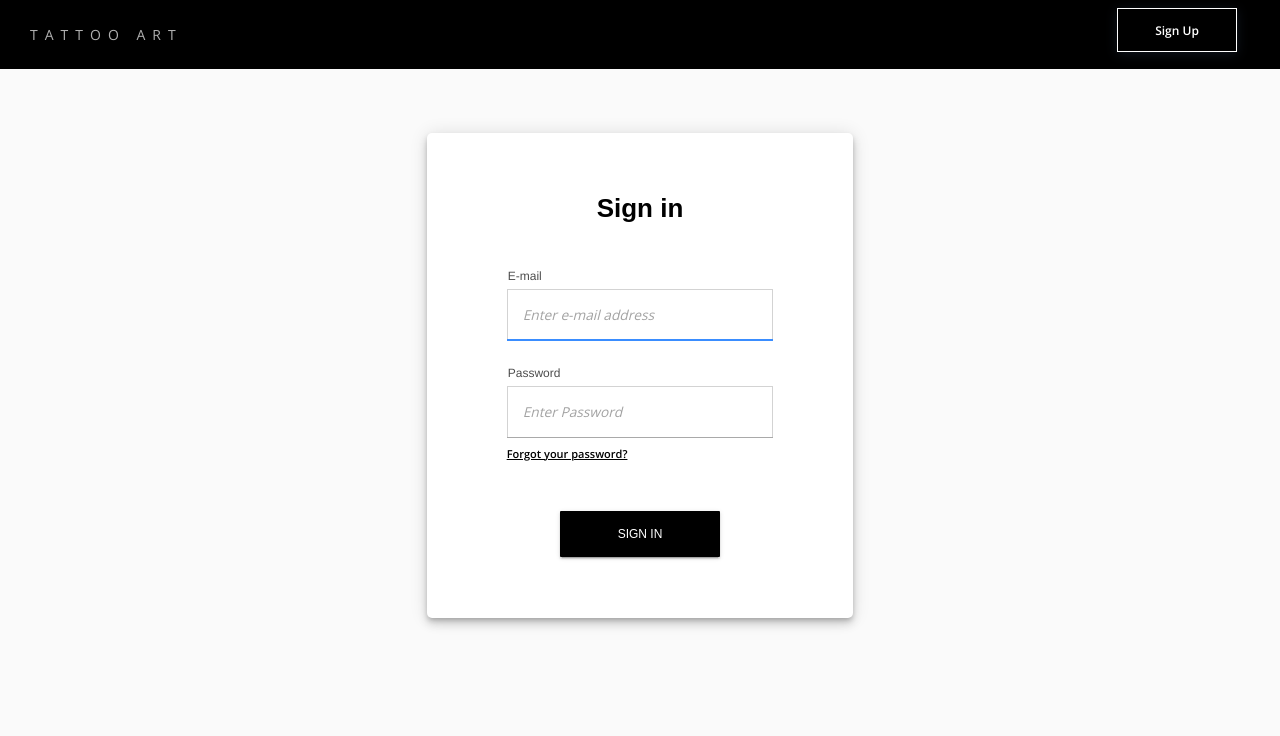
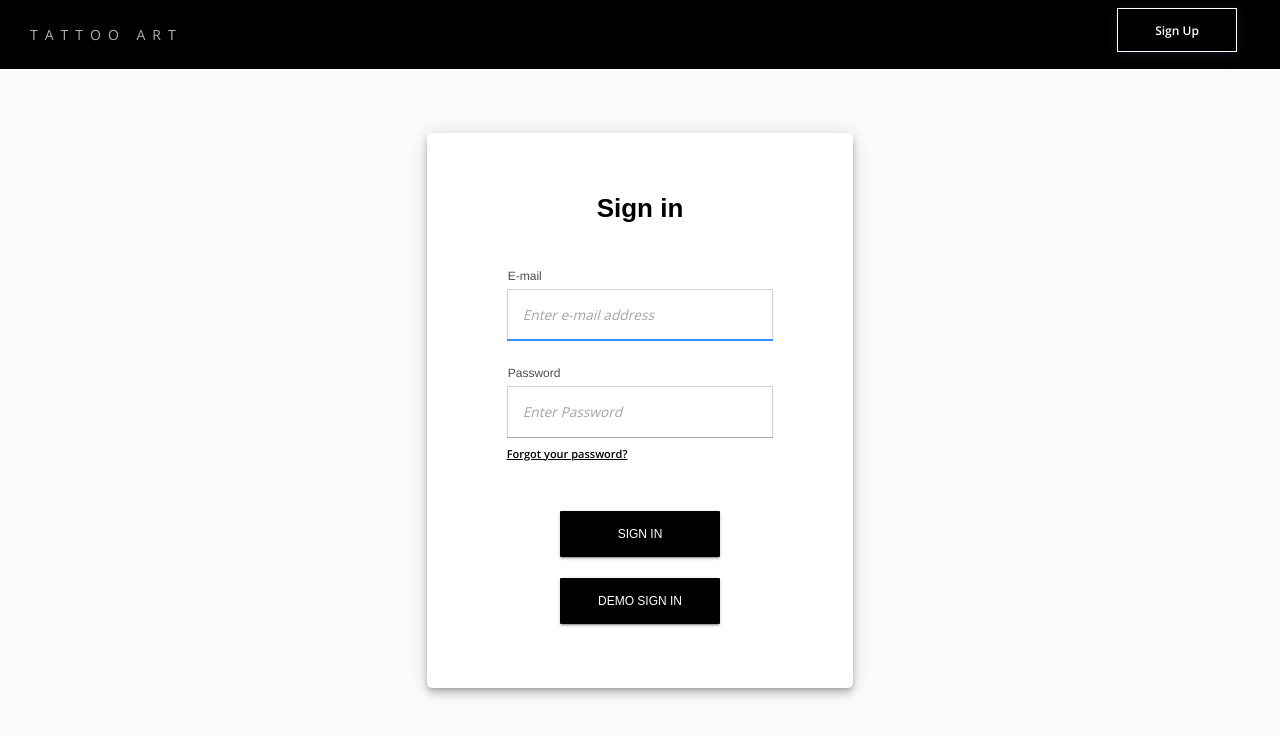
Before and after one commit to hatchways/team-spartan, a React (Create React App) app in the folder client/: page /login in a window 1280 px wide. Shown: the top 736 px of the page. Built offline with nearby package versions, Linux system fonts and the light colour scheme; no server answers.

Commit message:
Add demo button and fix testing issues.

```diff
--- a/client/src/pages/Login/Login.tsx
+++ b/client/src/pages/Login/Login.tsx
@@ -15,6 +15,20 @@ export default function Login(): JSX.Element {
   const classes = useStyles();
   const { updateLoginContext } = useAuth();
   const { updateSnackBarMessage } = useSnackBar();
+
+  const handleDemoSubmit = () => {
+    login('demo@demo.com', 'demo1234').then((data) => {
+      if (data.error) {
+        updateSnackBarMessage(data.error.message);
+      } else if (data.success) {
+        updateLoginContext(data.success);
+      } else {
+        // should not get here from backend but this catch is for an unknown issue
+        console.error({ data });
+        updateSnackBarMessage('An unexpected error occurred. Please try again');
+      }
+    });
+  };
 
   const handleSubmit = (
     { email, password }: { email: string; password: string },
@@ -48,7 +62,7 @@ export default function Login(): JSX.Element {
                 <Grid container justify={'center'}>
                   <Typography className={classes.welcome}>Sign in</Typography>
                 </Grid>
-                <LoginForm handleSubmit={handleSubmit} />
+                <LoginForm handleSubmit={handleSubmit} handleDemoSubmit={handleDemoSubmit} />
               </Box>
             </Grid>
           </Grid>
--- a/client/src/pages/Login/LoginForm/LoginForm.tsx
+++ b/client/src/pages/Login/LoginForm/LoginForm.tsx
@@ -8,6 +8,7 @@ import useStyles from './useStyles';
 import { CircularProgress } from '@material-ui/core';
 
 interface Props {
+  handleDemoSubmit: () => void;
   handleSubmit: (
     {
       email,
@@ -26,7 +27,7 @@ interface Props {
   ) => void;
 }
 
-export default function Login({ handleSubmit }: Props): JSX.Element {
+export default function Login({ handleSubmit, handleDemoSubmit }: Props): JSX.Element {
   const classes = useStyles();
 
   return (
@@ -90,6 +91,15 @@ export default function Login({ handleSubmit }: Props): JSX.Element {
             <Button type="submit" size="large" variant="contained" color="primary" className={classes.submit}>
               {isSubmitting ? <CircularProgress style={{ color: 'white' }} /> : 'SIGN IN'}
             </Button>
+            <Button
+              onClick={handleDemoSubmit}
+              size="large"
+              variant="contained"
+              color="primary"
+              className={classes.demoSubmit}
+            >
+              {isSubmitting ? <CircularProgress style={{ color: 'white' }} /> : 'DEMO SIGN IN'}
+            </Button>
           </Box>
           <div style={{ height: 95 }} />
         </form>
--- a/client/src/pages/Login/LoginForm/useStyles.ts
+++ b/client/src/pages/Login/LoginForm/useStyles.ts
@@ -40,6 +40,16 @@ const useStyles = makeStyles((theme) => ({
     backgroundColor: 'black',
     font: 'lighter 12px Arial',
   },
+  demoSubmit: {
+    marginTop: '5px',
+    margin: theme.spacing(3, 2, 2),
+    padding: '10px',
+    width: '160px',
+    height: '46px',
+    borderRadius: '1px',
+    backgroundColor: 'black',
+    font: 'lighter 12px Arial',
+  },
 }));
 
 export default useStyles;
--- a/client/src/pages/Login/useStyles.ts
+++ b/client/src/pages/Login/useStyles.ts
@@ -5,7 +5,7 @@ const useStyles = makeStyles(() => ({
     marginTop: '5%',
   },
   formBox: {
-    height: '485px',
+    height: '555px',
   },
   root: {
     '& .MuiInput-underline:before': {
```
Also changed, not shown: 2 other files (tests, documents, lock files or other folders).
